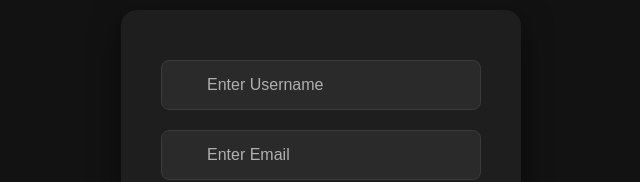
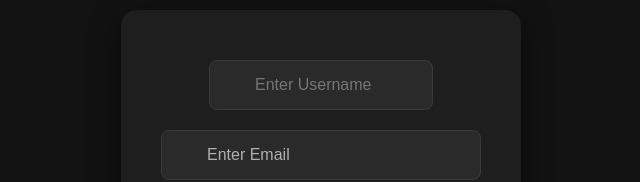
Before and after one commit to IcyMilkShake/phoneproject, a website: page index.html in a window 1280 px wide. Shown: the part 130-312 px from the top of the page, without its empty margins (319-959 px from the left). Drawn offline with nearby package versions, Linux system fonts and the light colour scheme; no server answers.

Commit message:
ui stuff

```diff
--- a/index.html
+++ b/index.html
@@ -59,6 +59,19 @@
             margin: 10px 0;
             position: relative;
         }
+        .usertextboxscale {
+            width: 70%; /* Set width to 70% */
+            padding: 15px 15px 15px 45px;
+            background-color: #2A2A2A;
+            border: 1px solid #3A3A3A;
+            border-radius: 8px;
+            color: var(--text-primary);
+            font-size: 16px;
+            margin: 10px 0;
+            position: relative;
+            float: left; /* Align to the left side */
+        }
+
 
         .textboxscale::placeholder {
             color: var(--text-secondary);
@@ -113,7 +126,7 @@
 
     <div class="background">
         <!-- Form fields and Google Sign-In button -->
-        <input id="username" type="text" class="textboxscale username" placeholder="Enter Username" autocomplete="username">
+        <input id="username" type="text" class="usertextboxscale username" placeholder="Enter Username" autocomplete="username">
         <input id="email" type="email" class="textboxscale email" placeholder="Enter Email" autocomplete="email">
         <input id="password" type="password" class="textboxscale password" placeholder="Enter Password" autocomplete="current-password">
         <button id="submit" class="submit">Signup</button>
```
